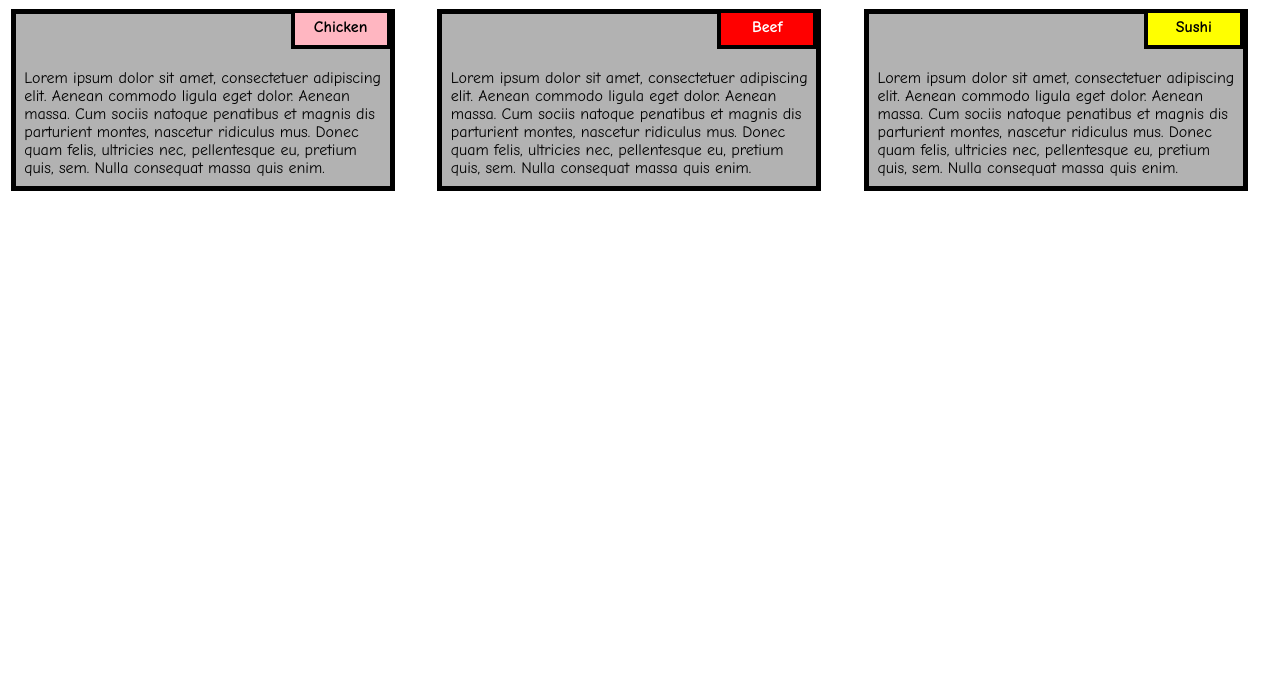
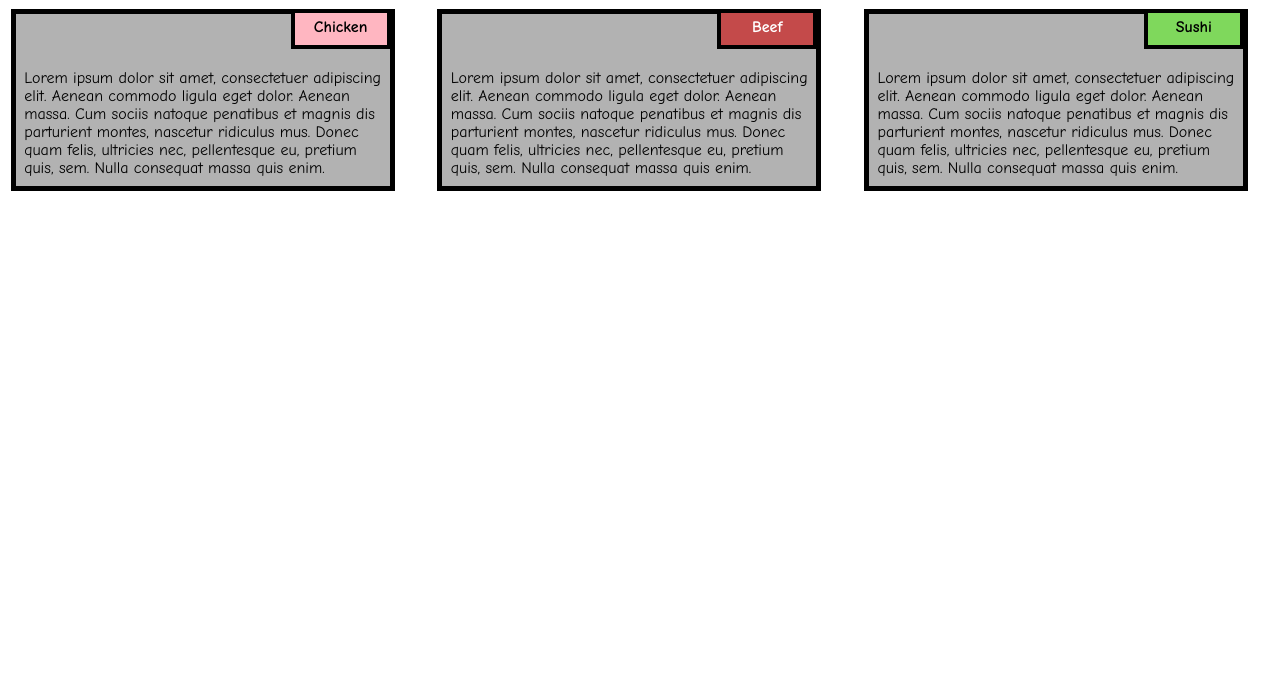
Before and after one commit to vikrant019/Coursera-HTML-CSS-and-JavaScript-for-Web-Developers, a plain HTML site: page Assignments/Module 2/index.html in a window 1280 px wide. Shown: the part 108-800 px from the top of the page. Drawn offline with Linux system fonts and the light colour scheme.

Commit message:
Update style.css

```diff
--- a/Assignments/Module 2/style.css
+++ b/Assignments/Module 2/style.css
@@ -56,11 +56,11 @@ h1 {
 
 .name2 {
     color: white;
-    background-color: #FF0000;
+    background-color: #c44a4a;
 }
 
 .name3 {
-    background-color: #FFFF00;
+    background-color: #7fd85c;
 }
 
 
```
